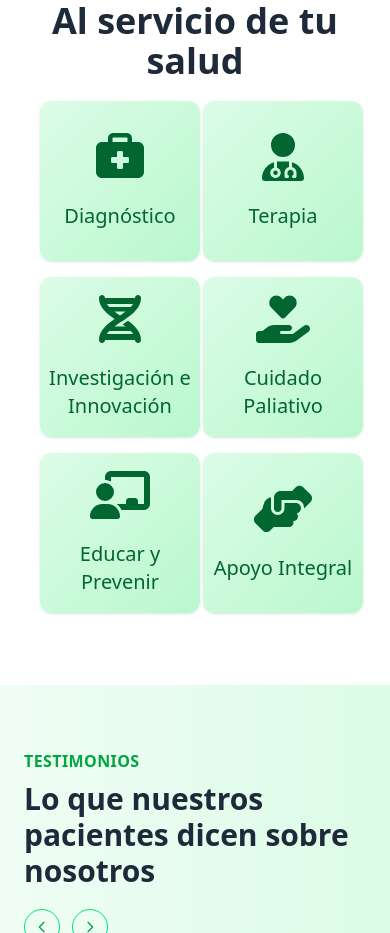
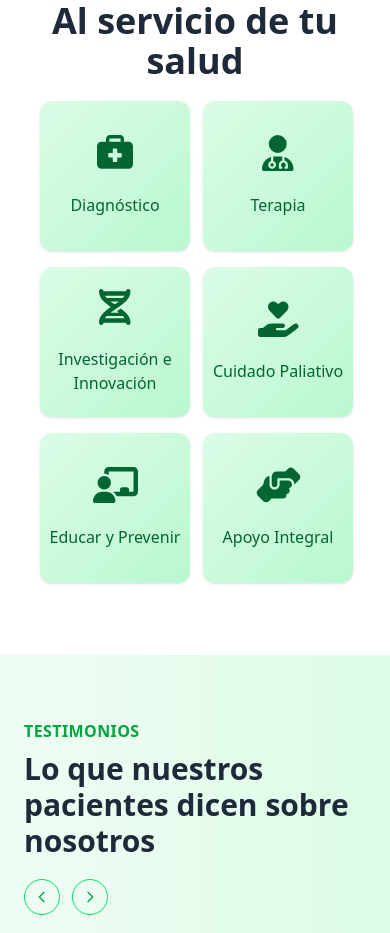
Before and after one commit to DjGarcia4/emma-site-netlify, a Vue app: page / in a window 390 px wide. Shown: the part 4320-5253 px from the top of the page. Built offline with nearby package versions, Linux system fonts and the light colour scheme.

Commit message:
Update What We Do Section

```diff
--- a/src/components/sections/WhatWeDoSection.vue
+++ b/src/components/sections/WhatWeDoSection.vue
@@ -9,14 +9,19 @@
           v-for="(item, index) in items"
           :key="index"
           :class="[
-            'flex flex-col items-center justify-center w-[160px] h-[160px] rounded-xl bg-gradient-to-br from-green-100 to-green-200 shadow hover:scale-105 transition-transform duration-200 text-center',
+            'flex flex-col items-center justify-center w-[150px] h-[150px] lg:w-[160px] lg:h-[160px] rounded-xl bg-gradient-to-br from-green-100 to-green-200 shadow hover:scale-105 transition-transform duration-200 text-center',
             getPositionClass(index),
           ]"
         >
           <div class="text-3xl md:text-4xl text-green-800 mb-2">
-            <font-awesome-icon :icon="item.icon" class="text-5xl mb-3" />
+            <font-awesome-icon
+              :icon="item.icon"
+              class="text-4xl md:text-5xl mb-3"
+            />
           </div>
-          <p class="text-xl text-green-800 px-2">{{ item.title }}</p>
+          <p class="text-base md:text-xl text-green-800 px-2">
+            {{ item.title }}
+          </p>
         </div>
       </div>
 
```
